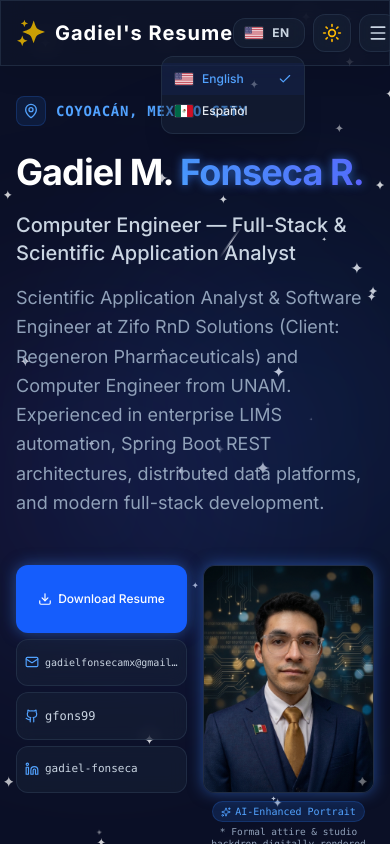
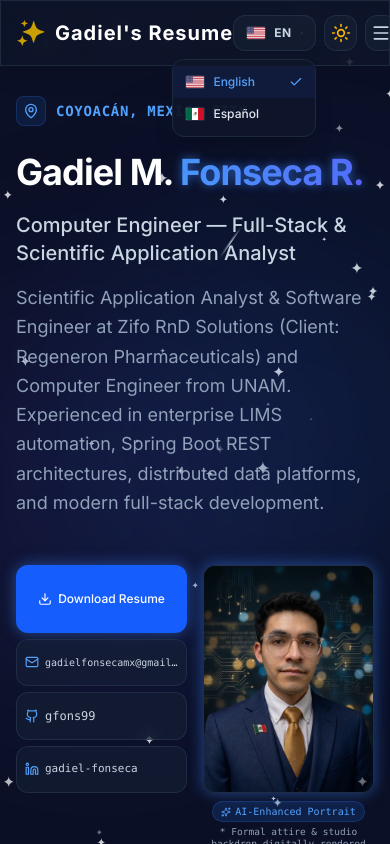
Before and after one commit to gfons99/resume, a React (Vite) app: page / in a window 390 px wide. Both pictures are taken after a click on the button "EN". Shown: the top 844 px of the page. Built offline with nearby package versions, Linux system fonts and the light colour scheme.

Commit message:
fix(navbar): resolve language dropdown flicker, speed up mobile menu animation, and unify button heights to h-9

```diff
--- a/src/components/LanguageDropdown.tsx
+++ b/src/components/LanguageDropdown.tsx
@@ -38,7 +38,7 @@ export function LanguageDropdown() {
     <div className="relative" ref={dropdownRef}>
       <button
         onClick={() => setIsOpen((prev) => !prev)}
-        className="flex items-center space-x-2 px-2.5 sm:px-3 py-1.5 rounded-xl glass-card text-xs sm:text-sm text-slate-700 dark:text-slate-300 hover:text-blue-600 dark:hover:text-blue-400 hover:border-blue-500/50 transition-all cursor-pointer shadow-xs focus:outline-none"
+        className="h-9 flex items-center space-x-2 px-3 rounded-xl glass-card text-xs sm:text-sm text-slate-700 dark:text-slate-300 hover:text-blue-600 dark:hover:text-blue-400 hover:border-blue-500/50 transition-all cursor-pointer shadow-xs focus:outline-none"
         aria-label="Select language"
         aria-expanded={isOpen}
       >
@@ -54,7 +54,7 @@ export function LanguageDropdown() {
           {currentLang.code}
         </span>
         <ChevronDown
-          className={`w-3.5 h-3.5 text-slate-500 dark:text-slate-400 transition-transform duration-200 ${
+          className={`w-3.5 h-3.5 text-slate-500 dark:text-slate-400 transition-transform duration-150 ${
             isOpen ? 'rotate-180' : ''
           }`}
         />
@@ -63,11 +63,12 @@ export function LanguageDropdown() {
       <AnimatePresence>
         {isOpen && (
           <motion.div
-            initial={{ opacity: 0, y: 8, scale: 0.95 }}
-            animate={{ opacity: 1, y: 0, scale: 1 }}
-            exit={{ opacity: 0, y: 8, scale: 0.95 }}
-            transition={{ duration: 0.15, ease: 'easeOut' }}
-            className="absolute right-0 mt-2 w-36 py-1.5 rounded-xl glass-card bg-white/95 dark:bg-slate-900/95 shadow-xl border border-slate-200 dark:border-slate-800 z-50 overflow-hidden backdrop-blur-md"
+            key="language-dropdown-menu"
+            initial={{ opacity: 0, y: 4 }}
+            animate={{ opacity: 1, y: 0 }}
+            exit={{ opacity: 0, y: 4 }}
+            transition={{ duration: 0.1, ease: 'easeOut' }}
+            className="absolute right-0 mt-2 w-36 py-1.5 rounded-xl bg-white/95 dark:bg-slate-900/95 shadow-xl border border-slate-200 dark:border-slate-800 z-50 overflow-hidden backdrop-blur-md"
           >
             {languages.map((lang) => {
               const isSelected = lang.code === language;
--- a/src/components/Navbar.tsx
+++ b/src/components/Navbar.tsx
@@ -55,7 +55,7 @@ export function Navbar() {
               <LanguageDropdown />
               <button
                 onClick={toggleTheme}
-                className="p-2 rounded-xl glass-card text-slate-700 dark:text-slate-300 hover:text-blue-600 dark:hover:text-blue-400 hover:border-blue-500/50 transition-all cursor-pointer shadow-xs flex items-center justify-center"
+                className="w-9 h-9 p-0 rounded-xl glass-card text-slate-700 dark:text-slate-300 hover:text-blue-600 dark:hover:text-blue-400 hover:border-blue-500/50 transition-all cursor-pointer shadow-xs flex items-center justify-center"
                 aria-label="Toggle theme"
               >
                 {theme === 'dark' ? <Sun className="w-5 h-5 text-amber-500 dark:text-amber-400" /> : <Moon className="w-5 h-5 text-slate-700 dark:text-blue-400" />}
@@ -68,14 +68,14 @@ export function Navbar() {
             <LanguageDropdown />
             <button
               onClick={toggleTheme}
-              className="p-2 rounded-xl glass-card text-slate-700 dark:text-slate-300 hover:text-blue-600 dark:hover:text-blue-400 hover:border-blue-500/50 transition-all cursor-pointer shadow-xs flex items-center justify-center"
+              className="w-9 h-9 p-0 rounded-xl glass-card text-slate-700 dark:text-slate-300 hover:text-blue-600 dark:hover:text-blue-400 hover:border-blue-500/50 transition-all cursor-pointer shadow-xs flex items-center justify-center"
               aria-label="Toggle theme"
             >
               {theme === 'dark' ? <Sun className="w-5 h-5 text-amber-500 dark:text-amber-400" /> : <Moon className="w-5 h-5 text-slate-700 dark:text-blue-400" />}
             </button>
             <button
               onClick={() => setIsMobileOpen(!isMobileOpen)}
-              className="p-2 rounded-xl glass-card text-slate-700 dark:text-slate-300 hover:text-blue-600 dark:hover:text-blue-400 hover:border-blue-500/50 transition-all cursor-pointer shadow-xs flex items-center justify-center"
+              className="w-9 h-9 p-0 rounded-xl glass-card text-slate-700 dark:text-slate-300 hover:text-blue-600 dark:hover:text-blue-400 hover:border-blue-500/50 transition-all cursor-pointer shadow-xs flex items-center justify-center"
               aria-label="Toggle menu"
             >
               {isMobileOpen ? <X className="w-5 h-5" /> : <Menu className="w-5 h-5" />}
@@ -88,19 +88,20 @@ export function Navbar() {
       <AnimatePresence>
         {isMobileOpen && (
           <motion.div
-            initial={{ opacity: 0, height: 0 }}
-            animate={{ opacity: 1, height: 'auto' }}
-            exit={{ opacity: 0, height: 0 }}
-            transition={{ duration: 0.3, ease: 'easeInOut' }}
-            className="md:hidden overflow-hidden border-t border-slate-700/50"
+            key="mobile-nav-drawer"
+            initial={{ opacity: 0, y: -8 }}
+            animate={{ opacity: 1, y: 0 }}
+            exit={{ opacity: 0, y: -8 }}
+            transition={{ duration: 0.15, ease: 'easeOut' }}
+            className="md:hidden border-t border-slate-200/80 dark:border-slate-800/80 shadow-xl overflow-hidden"
           >
-            <div className="px-4 py-3 space-y-1 bg-white/90 dark:bg-slate-900/90 backdrop-blur-lg">
+            <div className="px-4 py-3 space-y-1 bg-white/95 dark:bg-slate-900/95 backdrop-blur-md">
               {navLinks.map((link) => (
                 <a
                   key={link.href}
                   href={link.href}
                   onClick={() => setIsMobileOpen(false)}
-                  className="block px-3 py-2 rounded-md text-base font-medium text-slate-600 dark:text-gray-300 hover:text-slate-900 dark:hover:text-white hover:bg-slate-100 dark:hover:bg-slate-800 transition-colors"
+                  className="block px-3 py-2 rounded-lg text-base font-medium text-slate-700 dark:text-gray-200 hover:text-blue-600 dark:hover:text-blue-400 hover:bg-slate-100/80 dark:hover:bg-slate-800/80 transition-colors"
                 >
                   {link.label}
                 </a>
```
